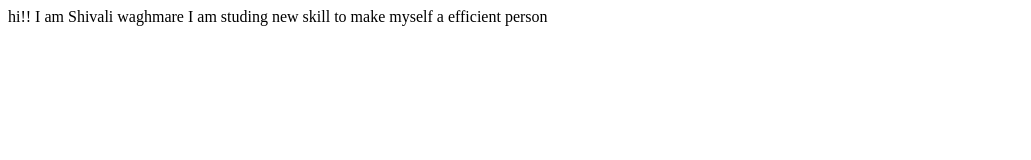
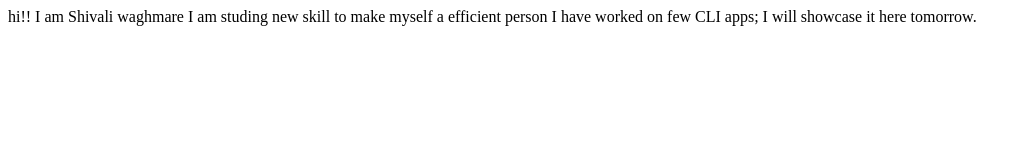
Before and after one commit to ShivaliWaghmare/student-name-site, a plain HTML site: page index.html in a window 1280 px wide. Shown: the whole page, without its empty margins (0-1031 px from the left). Drawn offline with Linux system fonts and the light colour scheme.

Commit message:
update details of project

```diff
--- a/index.html
+++ b/index.html
@@ -9,5 +9,8 @@
 <body>
     hi!! I am Shivali waghmare
     I am studing new skill to make myself a efficient person
+
+    I have worked on few CLI apps;
+    I will showcase it here tomorrow.
 </body>
 </html>
```
